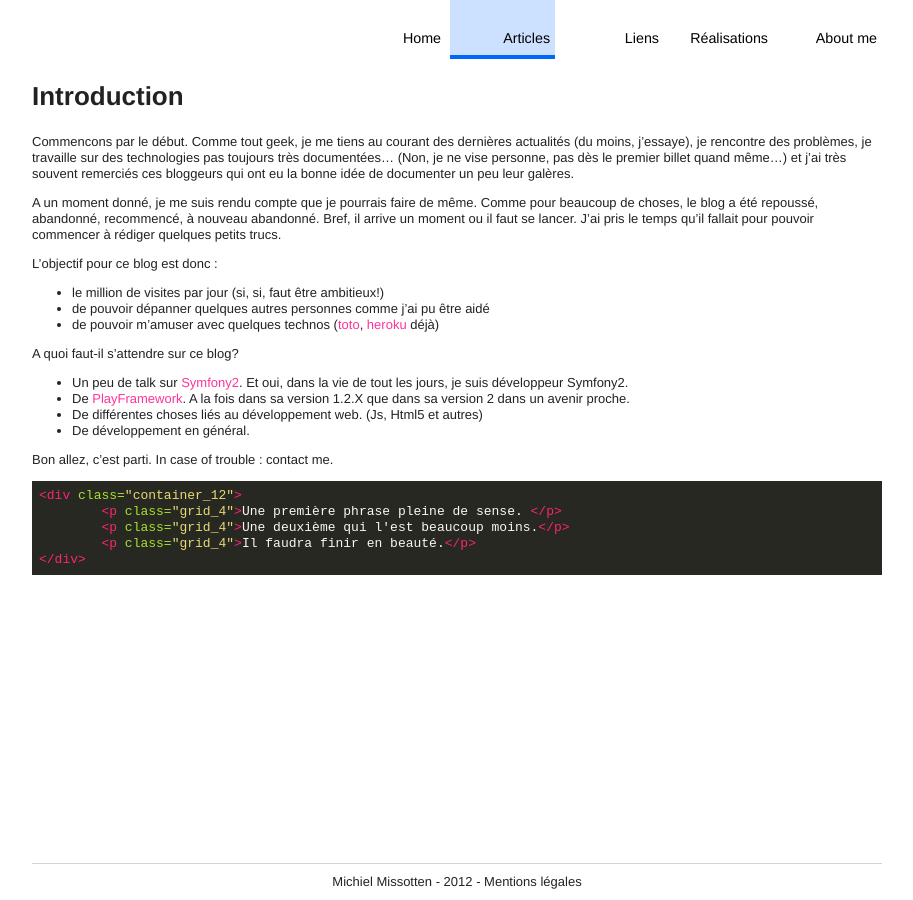
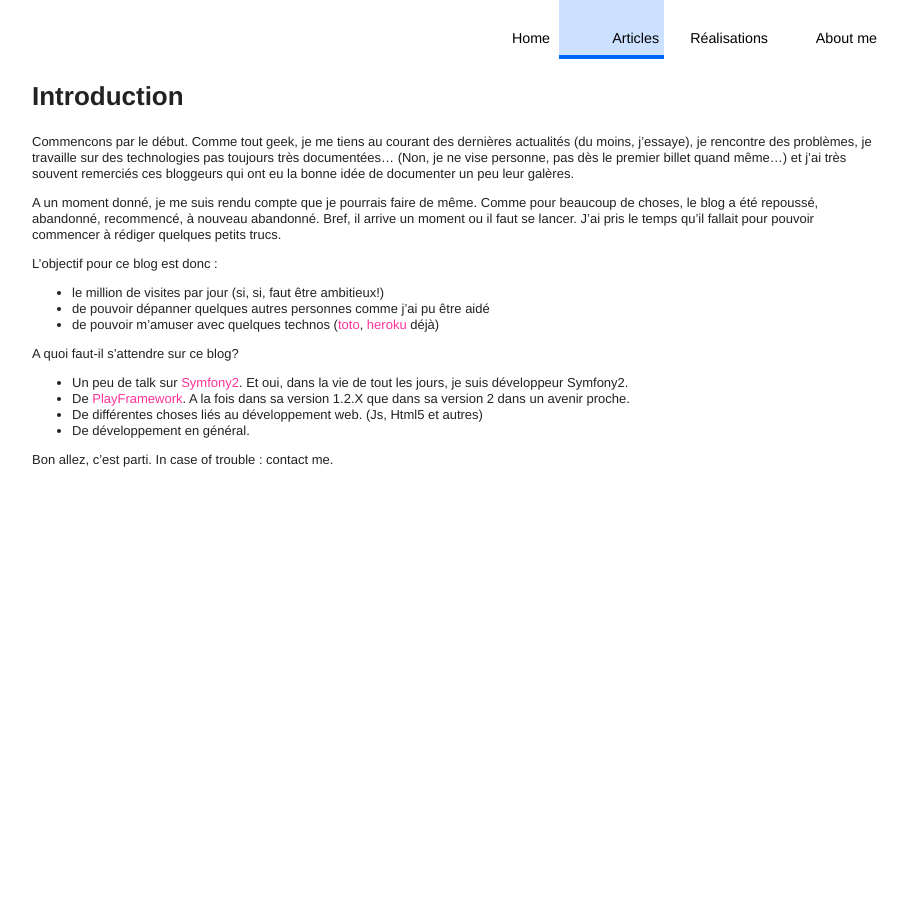
Before and after one commit to iammichiel/iammichiel, a Jekyll site: the page built from _posts/2011-11-20-introduction.md, in a window 1280 px wide. Shown: the whole page, without its empty margins (183-1096 px from the left). Built offline with Jekyll 4.4.1, drawn with Linux system fonts in a browser that asks for light colours.

```diff
--- a/_layouts/default.html
+++ b/_layouts/default.html
@@ -25,7 +25,6 @@
 		<nav>
 			<a href="/">Home</a>
 	    	<a {% if page.group == "articles" %}class="active"{% endif %} href="/articles.html">Articles</a>
-	    	<a href="/links">Liens</a>
 			<a href="/realisations.html">Réalisations</a>
 			<a href="/about.html">About me</a>
 		</nav>
@@ -34,10 +33,6 @@
     <section id="main">
 		{{content}}
   	</section>
-
-  	<footer>
-		Michiel Missotten - 2012 - Mentions légales
-  	</footer>
 
 	<script>
   	window._gaq = [['_setAccount','UA-17860828-3'],['_trackPageview'],['_trackPageLoadTime']];
--- a/_posts/2012-07-01-test-this.md
+++ b/_posts/2011-11-20-introduction.md
@@ -24,13 +24,3 @@ A quoi faut-il s'attendre sur ce blog?
  * De développement en général.
 
 Bon allez, c'est parti. In case of trouble : contact me.
-
-<div class="syntax">
-{% highlight html %}
-<div class="container_12">
-	<p class="grid_4">Une première phrase pleine de sense. </p>
-	<p class="grid_4">Une deuxième qui l'est beaucoup moins.</p>
-	<p class="grid_4">Il faudra finir en beauté.</p>
-</div>
-{% endhighlight %}
-</div>
```
Also changed, not shown: other parts of _posts/2011-11-20-introduction.md (+1 -1 lines), _posts/2011-12-21-annotation-template-symfony2.md (+24 -10 lines), articles.md (+10 -1 lines), index.md (+0 -8 lines), less/style.less (+8 -3 lines), assets/stylesheets/style.css.
